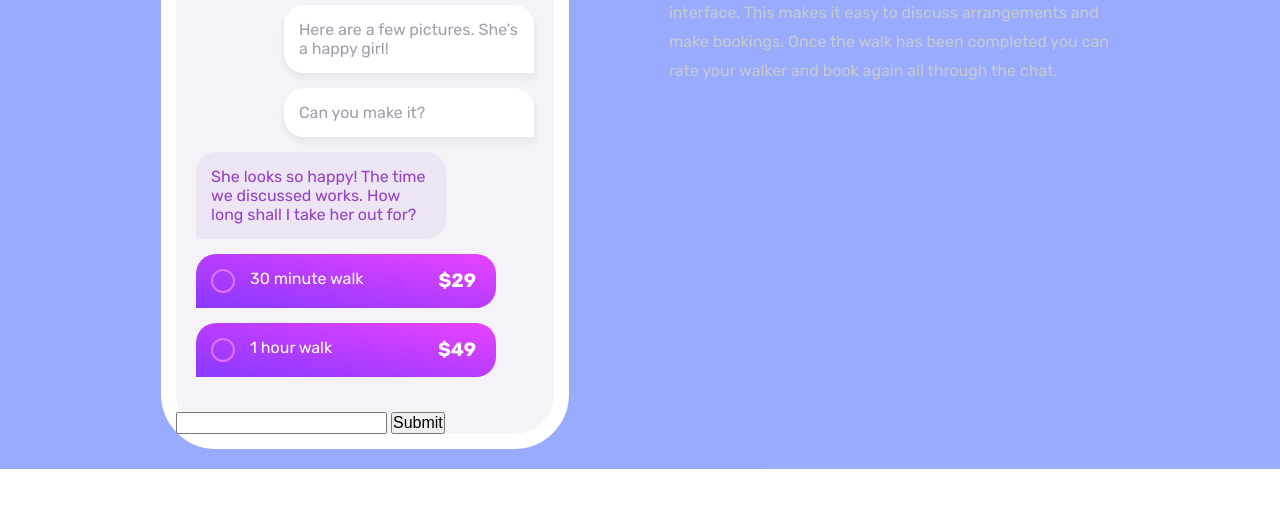
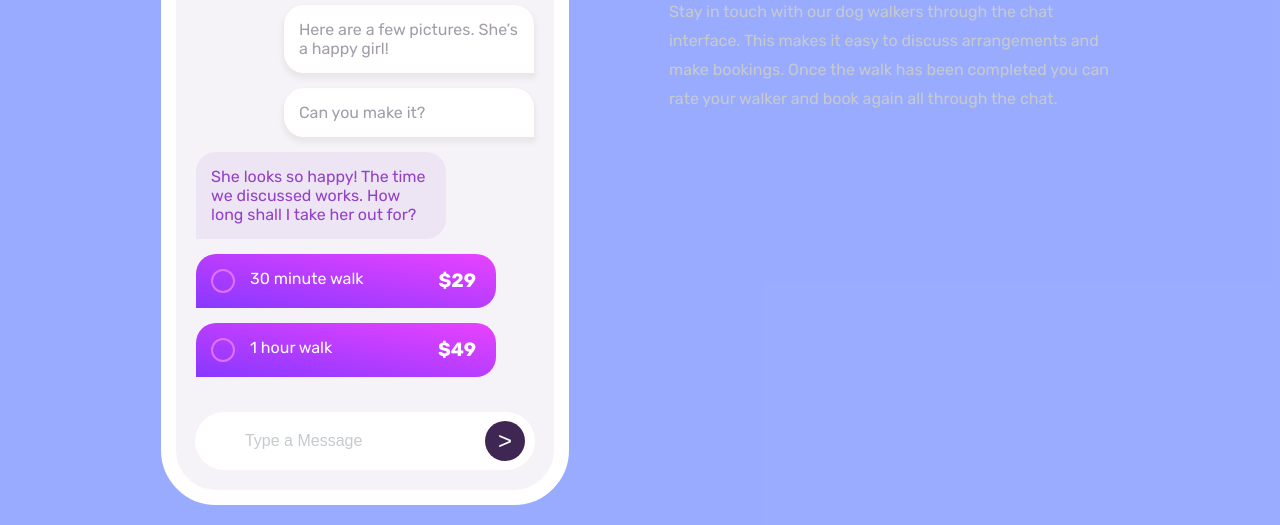
Before and after one commit to O-h-coder/Chat-App-CSS-Illustration-Master, a plain HTML site: page index.html in a window 1280 px wide. Shown: the part 480-1005 px from the top of the page. Before the commit the page ends 949 px from the top, so only its background shows below. Drawn offline with Linux system fonts and the light colour scheme.

Commit message:
Fixed Something And Finished Footer Part

```diff
--- a/Style/main.css
+++ b/Style/main.css
@@ -212,6 +212,42 @@
 }
 /* End Section */
 
+/* Start Footer */
+.footer {
+  margin: 0 auto 20px;
+  width: 90%;
+  display: flex;
+  justify-content: space-between;
+  position: relative;
+}
+.footer .in-1 {
+  width: 100%;
+  padding: 20px;
+  padding-left: 50px;
+  border: none;
+  border-radius: 30px;
+}
+.footer .in-1::placeholder {
+  color: var(--placeholder-text);
+}
+.footer .in-2 {
+  position: absolute;
+  top: 50%;
+  right: 10px;
+  transform: translateY(-50%);
+  width: 40px;
+  height: 40px;
+  border: none;
+  border-radius: 50%;
+  background-color: var(--submit-button-background);
+  color: #ffffff;
+  font-size: 1.5rem;
+}
+.footer .in-1:focus {
+  outline: none;
+}
+/* End Footer */
+
 /* End Main One */
 /* ! */
 /* ! */
--- a/index.html
+++ b/index.html
@@ -58,10 +58,8 @@
             </div>
           </div>
           <div class="footer">
-            <div class="submit-box">
-              <input type="text" />
-              <input type="submit" />
-            </div>
+            <input class="in-1" type="text" placeholder="Type a Message"/>
+            <input class="in-2" type="submit" value=">"/>
           </div>
         </div>
       </div>
```
